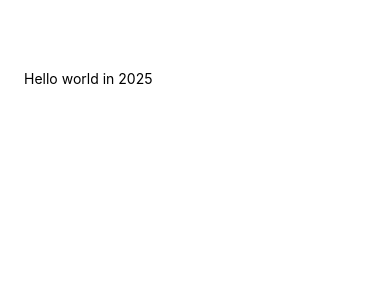
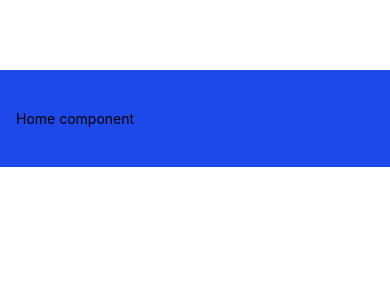
Before and after one commit to daniel-032/react-native-course, a React Native app: screen / in a window 390 px wide. Shown: the top 300 px of the page. Built offline with nearby package versions, Linux system fonts and the light colour scheme.

Commit message:
rnc-2 create Home component

```diff
--- a/App.tsx
+++ b/App.tsx
@@ -1,18 +1,18 @@
 import React from 'react';
-import {StyleSheet, Text, View} from 'react-native';
+import {StyleSheet, View} from 'react-native';
+import {Home} from './src/screens/Home';
 
 function App(): React.JSX.Element {
   return (
-    <View style={styles.sectionContainer}>
-      <Text>Hello world in 2025</Text>
+    <View style={styles.mainContainer}>
+      <Home />
     </View>
   );
 }
 
 const styles = StyleSheet.create({
-  sectionContainer: {
-    marginTop: 70,
-    paddingHorizontal: 24,
+  mainContainer: {
+    flex: 1,
   },
 });
 
--- /dev/null
+++ b/src/screens/Home.tsx
@@ -0,0 +1,19 @@
+import React from 'react';
+import { StyleSheet, Text, View } from 'react-native';
+
+const styles = StyleSheet.create({
+  container: {
+    backgroundColor: '#1d49e8',
+    marginVertical: 70,
+    paddingHorizontal: 16,
+    paddingVertical: 40
+  },
+});
+
+export function Home() {
+  return (
+    <View style={styles.container}>
+      <Text>Home component</Text>
+    </View>
+  );
+}
```
